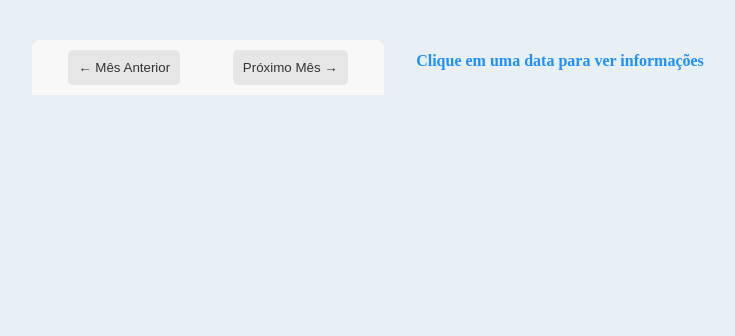
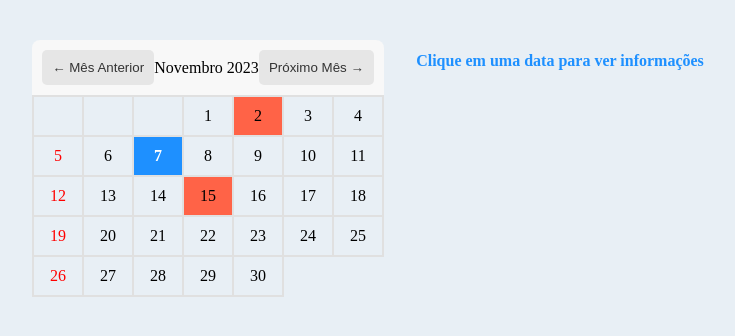
Before and after one commit to guaracai/delegada, a plain HTML site: page index.html in a window 1280 px wide. Shown: the whole page, without its empty margins (256-991 px from the left). Drawn offline with Linux system fonts and the light colour scheme.

Commit message:
Add files via upload

```diff
--- a/script.js
+++ b/script.js
@@ -1,4 +1,4 @@
- new Date();
+let hoje = new Date();
 let anoAtual = hoje.getFullYear();
 let mesAtual = hoje.getMonth();
 let diaAtual = hoje.getDate();
@@ -12,7 +12,7 @@ const nomesDosMeses = [
 
 const feriadosAnuais = {
   '0': ['1'], // Janeiro: Ano Novo
-  '1': [], // Fevereiro: (sem feriados fixos)
+  '1': ['13'], // Carnaval Fevereiro:
   '2': [], // Março: (sem feriados fixos)
   '3': ['6', '21', '26', '30'], // Abril: Tiradentes
   '4': ['1'], // Maio: Dia do Trabalhador
@@ -176,4 +176,3 @@ window.addEventListener('load', function() {
   montarCalendario();
   configurarNavegacao();
 });
-ChatGPT
```
Also changed, not shown: index.html (+5 -0 lines).
